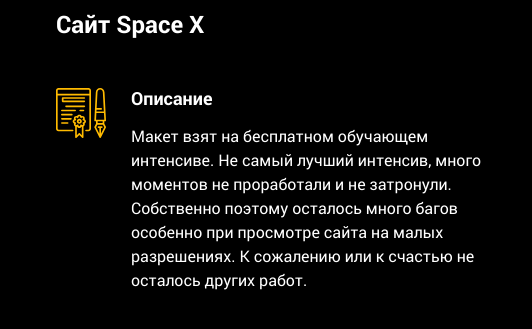
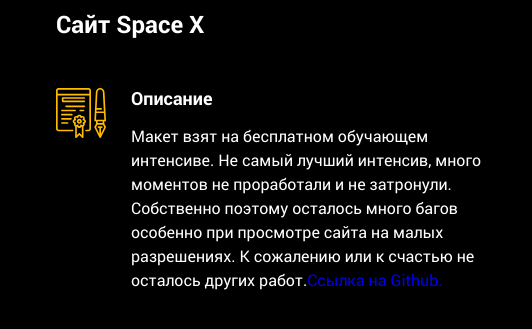
Before and after one commit to temer06/portfolio, a plain HTML site: page index.html in a window 1280 px wide. Shown: the part 1640-1969 px from the top of the page, 564-1096 px from the left. Drawn offline with Linux system fonts and the light colour scheme.

Commit message:
Update index.html

```diff
--- a/index.html
+++ b/index.html
@@ -103,7 +103,7 @@
                       <p class="review__title">Описание</p>
                       <p class="review__discription">Макет взят на бесплатном обучающем интенсиве. Не самый лучший
                         интенсив, много моментов не проработали и не затронули. Собственно поэтому осталось много багов
-                        особенно при просмотре сайта на малых разрешениях. К сожалению или к счастью не осталось других работ.</p>
+                        особенно при просмотре сайта на малых разрешениях. К сожалению или к счастью не осталось других работ.<a href="https://github.com/temer06/spX" target="_blank">Ссылка на Github.</p>
                     </div>
                   </div>
                 </div>
@@ -119,7 +119,7 @@
                     <div class="review__text">
                       <p class="review__title">Описание</p>
                       <p class="review__discription">Макет взят на бесплатном обучающем интенсиве. Не самый лучший
-                        интенсив, много моментов не проработали и не затронули.</p>
+                        интенсив, много моментов не проработали и не затронули.<a href="https://github.com/temer06/Ghostbusters" target="_blank">Ссылка на Github.</p>
                     </div>
                   </div>
                 </div>
```
